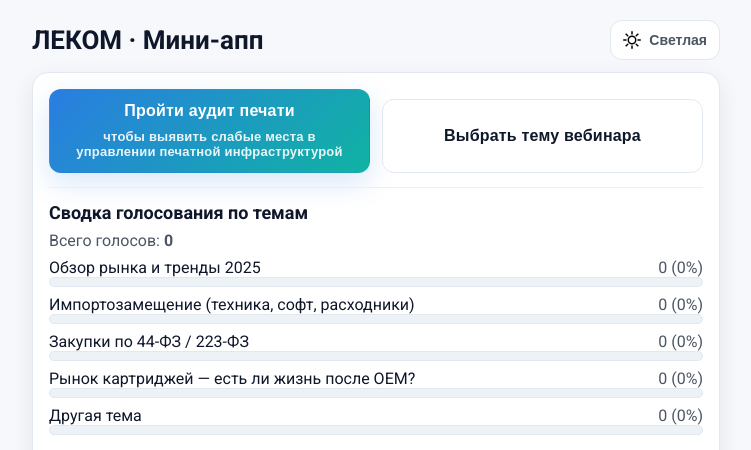
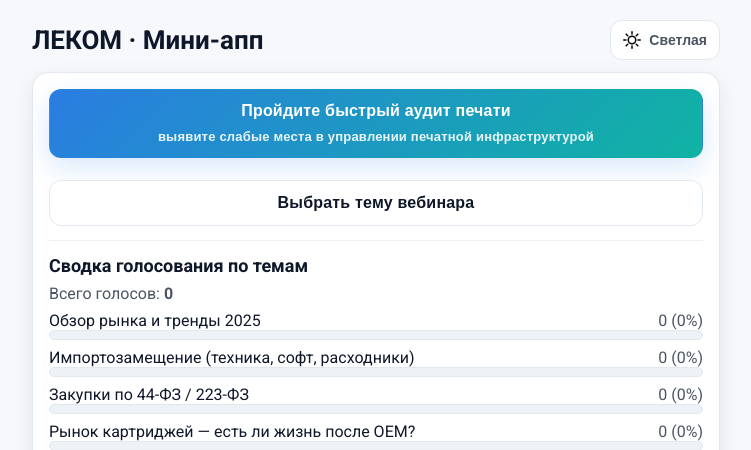
Before and after one commit to karpenkoroman/lekom-miniapp, a plain HTML site: page index.html in a window 1280 px wide. Shown: the top 450 px of the page, without its empty margins (264-1015 px from the left). Drawn offline with Linux system fonts and the light colour scheme; no server answers.

Commit message:
Update index.html

```diff
--- a/index.html
+++ b/index.html
@@ -164,9 +164,9 @@
     <div id="screen-start" class="card section">
       <div class="btn-row">
         <button id="goAudit" class="btn btn-primary">
-          Пройти аудит печати
-          <span class="btn-sub">чтобы выявить слабые места в управлении печатной инфраструктурой</span>
-        </button>
+  Пройдите быстрый&nbsp;аудит&nbsp;печати
+  <span class="btn-sub">выявите&nbsp;слабые&nbsp;места&nbsp;в&nbsp;управлении&nbsp;печатной&nbsp;инфраструктурой</span>
+</button>
         <button id="goPoll"  class="btn btn-secondary">Выбрать тему вебинара</button>
       </div>
 
```
